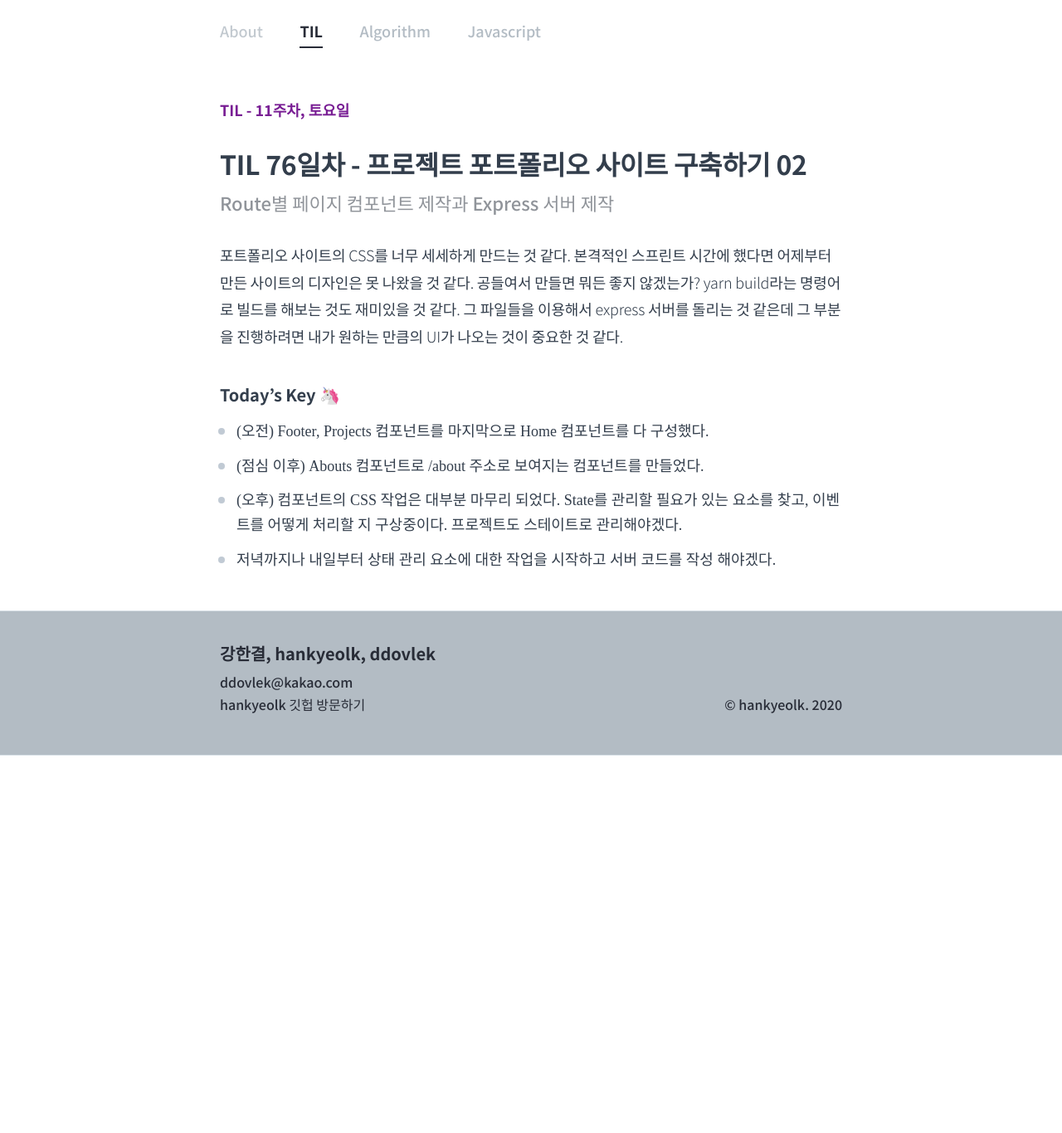
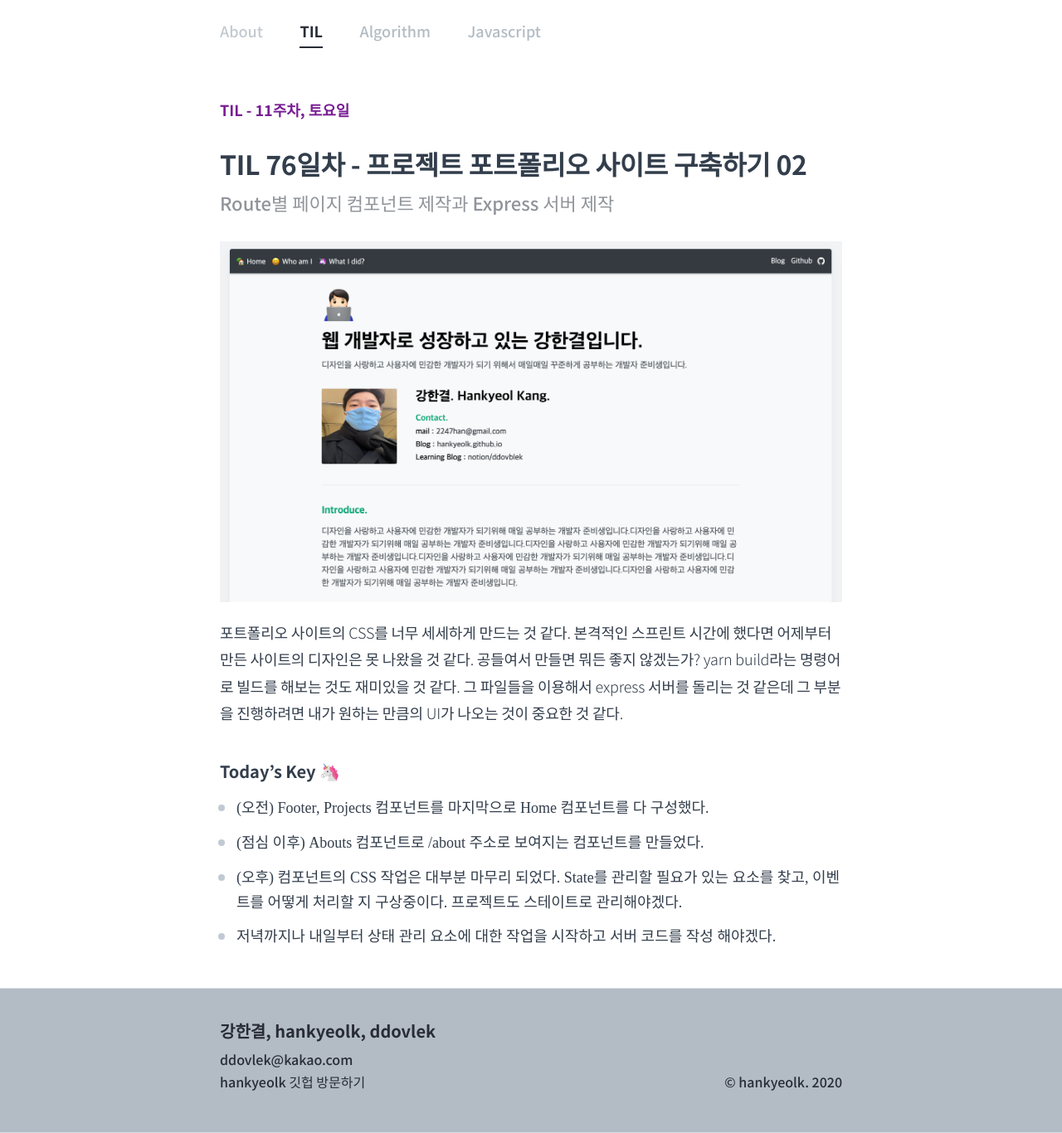
Before and after one commit to hankyeolk/hankyeolk.github.io, a Jekyll site: the page built from TIL/76_2020.08.29.md, in a window 1280 px wide. Shown: the whole page at 83% size. Built offline with Jekyll 4.4.1, drawn with Linux system fonts in a browser that asks for light colours; some web fonts are replaced; before the commit the page ends 911 px from its top, so only the background shows below that.

Commit message:
til 76 update

```diff
--- a/TIL/76_2020.08.29.md
+++ b/TIL/76_2020.08.29.md
@@ -12,6 +12,8 @@
 order: 76
 ---
 
+![오늘 작업한 부분](./site2.png)
+
 포트폴리오 사이트의 CSS를 너무 세세하게 만드는 것 같다. 본격적인 스프린트 시간에 했다면 어제부터 만든 사이트의 디자인은 못 나왔을 것 같다. 공들여서 만들면 뭐든 좋지 않겠는가? yarn build라는 명령어로 빌드를 해보는 것도 재미있을 것 같다. 그 파일들을 이용해서 express 서버를 돌리는 것 같은데 그 부분을 진행하려면 내가 원하는 만큼의 UI가 나오는 것이 중요한 것 같다.
 <br>
 
```
Also changed, not shown: TIL/site2.png (added).
